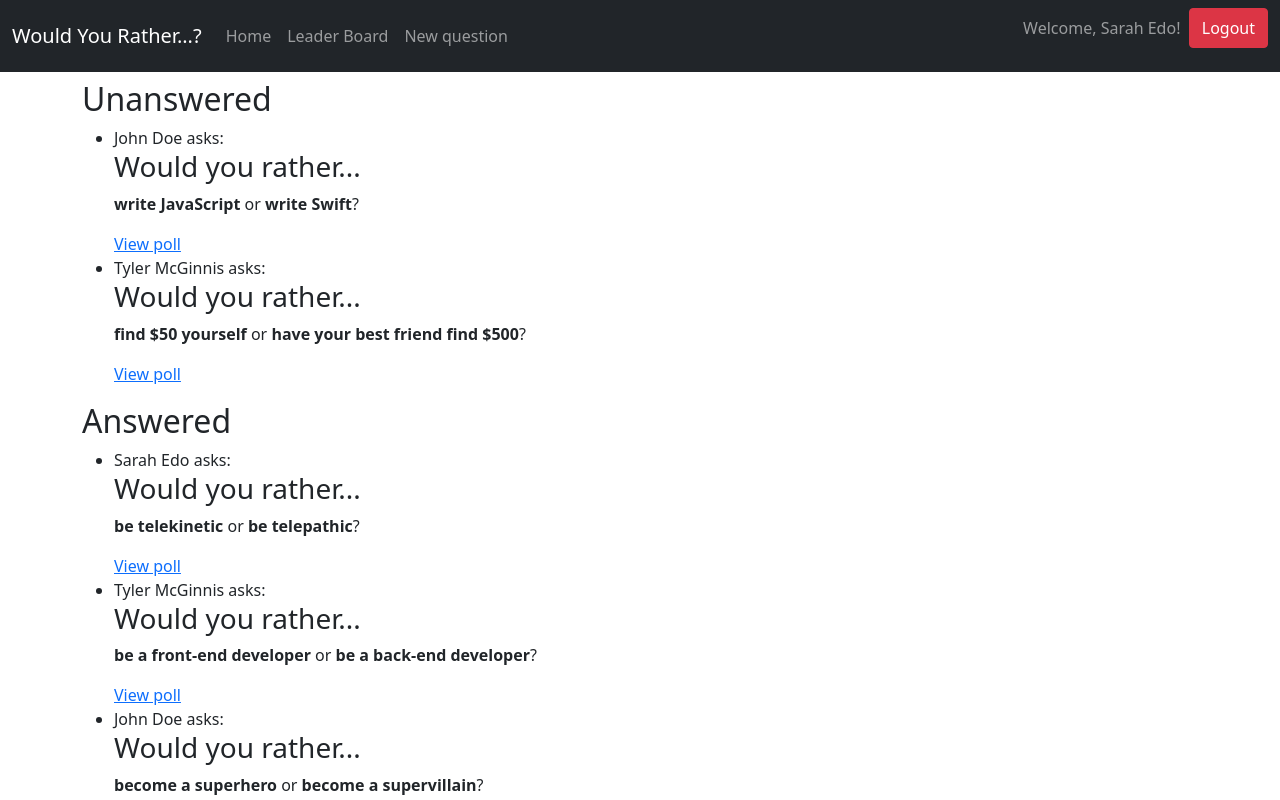
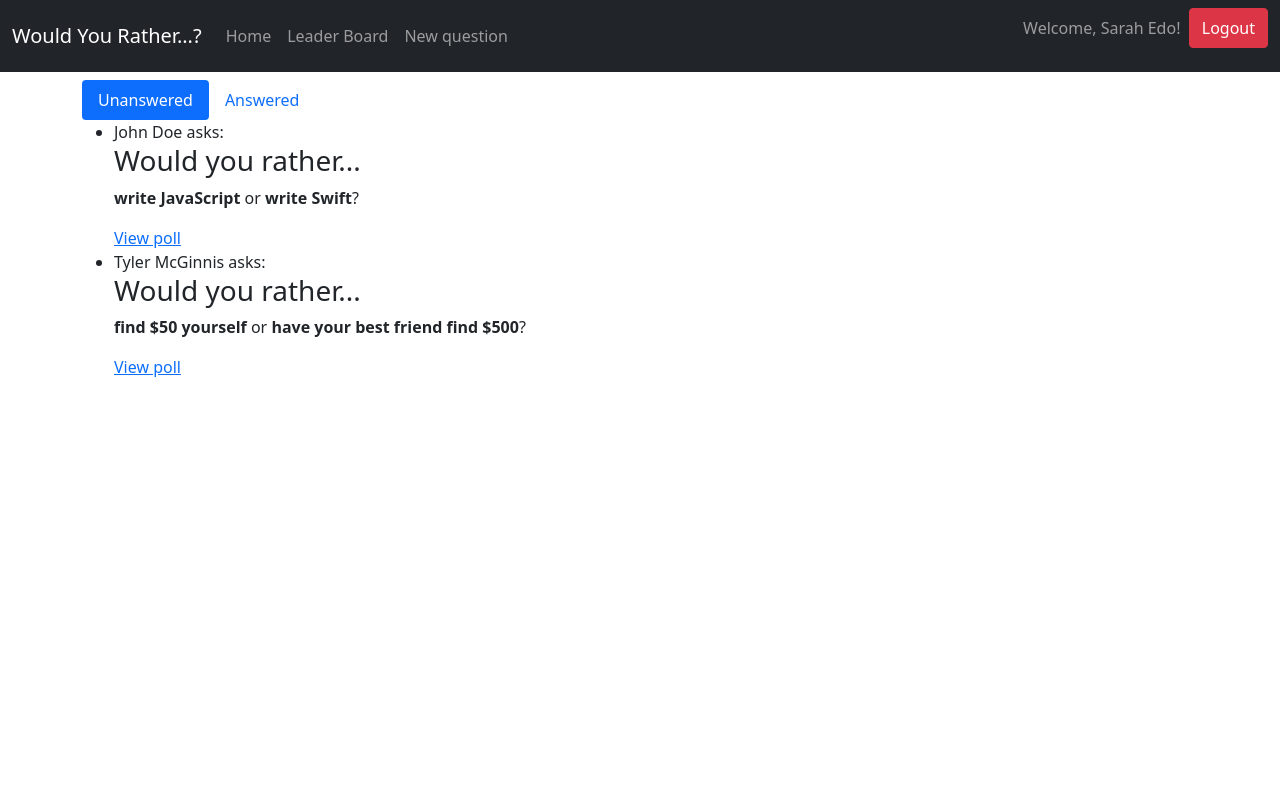
Before and after one commit to neilvcarvalho/would-you-rather, a React (Create React App) app: page / in a window 1280 px wide. Both pictures are taken after a click on the button "Sarah Edo". Shown: the top 800 px of the page. Built offline with nearby package versions, Linux system fonts and the light colour scheme.

Commit message:
Use tabs for answered and unanswered questions

```diff
--- a/src/components/Home.js
+++ b/src/components/Home.js
@@ -3,14 +3,35 @@ import { Link } from 'react-router-dom'
 import { connect } from 'react-redux'
 
 class Home extends Component {
+  state = {
+    currentTab: 'unanswered'
+  }
+
+  changeTab = (newTab) => {
+    this.setState(() => ({
+      currentTab: newTab
+    }))
+  }
+
   render () {
     const { answeredQuestions, unansweredQuestions, users } = this.props
+    const shownQuestions = this.state.currentTab === 'unanswered' ? unansweredQuestions : answeredQuestions
 
     return (
       <div>
-        <h2>Unanswered</h2>
-        <ul>
-          {unansweredQuestions.map((question) => (
+        <ul className="nav nav-pills">
+          <li className="nav-item">
+            <a className={`nav-link ${this.state.currentTab === 'unanswered' ? 'active' : ''}`} href="#" onClick={() => { this.changeTab('unanswered') }}>Unanswered</a>
+          </li>
+          <li className="nav-item">
+          <a className={`nav-link ${this.state.currentTab === 'answered' ? 'active' : ''}`} href="#" onClick={() => { this.changeTab('answered') }}>Answered</a>
+          </li>
+        </ul>
+
+        {
+          shownQuestions.length > 0
+          ? <ul>
+              {shownQuestions.map((question) => (
                 <li key={question.id}>
                   {users[question.author].name} asks:
                   <h3>Would you rather...</h3>
@@ -22,22 +43,9 @@ class Home extends Component {
                 </li>
               ))}
             </ul>
+          : <p>There are no {this.state.currentTab} questions</p>
+        }
 
-        <h2>Answered</h2>
-
-        <ul>
-        {answeredQuestions.map((question) => (
-            <li key={question.id}>
-            {users[question.author].name} asks:
-            <h3>Would you rather...</h3>
-            <p>
-              <strong>{question.optionOne.text}</strong> or&nbsp;
-              <strong>{question.optionTwo.text}</strong>?
-            </p>
-            <Link to={`/questions/${question.id}`}>View poll</Link>
-          </li>
-          ))}
-        </ul>
       </div>
     )
   }
```
Lines whose indentation alone changed are shown as unchanged.
